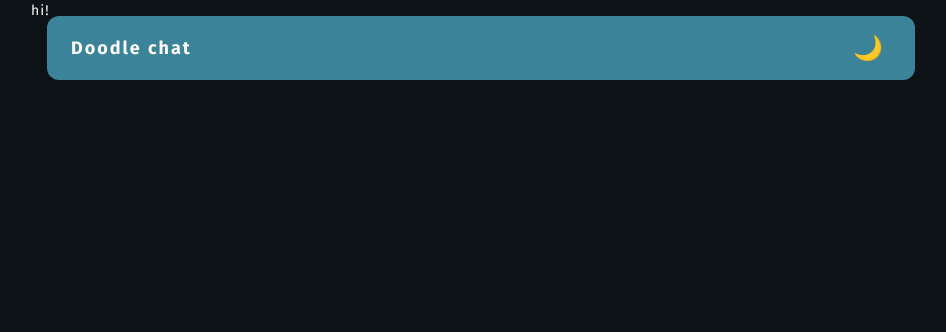
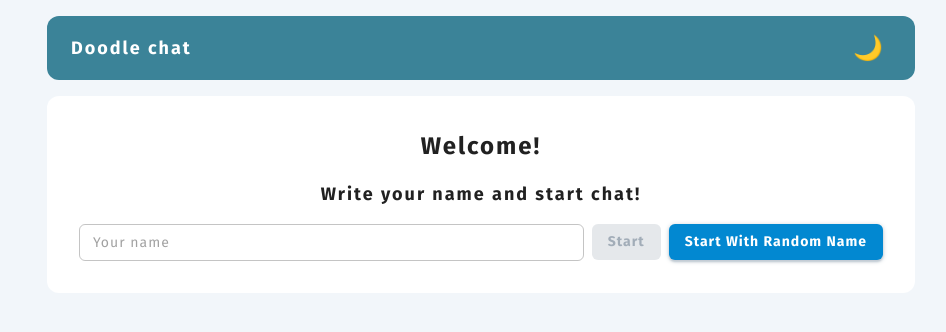
Before and after one commit to mazziar/chat_interface, a Next.js app: page / in a window 1280 px wide. Shown: the top 332 px of the page, without its empty margins (159-1105 px from the left). Built offline with nearby package versions, Linux system fonts and the light colour scheme.

Commit message:
feat: implement main page(get author name)

```diff
--- a/app/(main)/layout.tsx
+++ b/app/(main)/layout.tsx
@@ -1,6 +1,8 @@
-import Providers from "@/core/provider";
 import ThemeRegistry from "@/theme";
 import MainLayout from "@/ui/layout/mainLayout";
+import dynamic from "next/dynamic";
+
+const Providers = dynamic(() => import('../../core/provider'), { ssr: !!false });
 
 export default function AppLayout({
   children,
--- a/app/(main)/page.tsx
+++ b/app/(main)/page.tsx
@@ -1,7 +1,8 @@
+import MainPage from "@/ui/pages/main";
+import { Box } from "@mui/material";
+
 export default function Home() {
-  return (
-    <div >
-      hi!
-    </div>
-  );
+  return <Box sx={{ py: 12, px: 2 }}>
+    <MainPage />
+  </Box>;
 }
--- a/core/features/sessionSlice.ts
+++ b/core/features/sessionSlice.ts
@@ -2,11 +2,14 @@ import { createSlice } from '@reduxjs/toolkit';
 
 type SessionType = {
   token: string;
+  name: string;
 };
 
 const initialState = {
   token:
     typeof window !== 'undefined' ? window.localStorage.getItem('auth-token') : '',
+  name:
+    typeof window !== 'undefined' ? window.localStorage.getItem('user-name') : '',
 } as SessionType;
 
 export const Session = createSlice({
@@ -22,6 +25,14 @@ export const Session = createSlice({
       state.token = '';
       window.localStorage.removeItem('auth-token');
     },
+    setName: (state, action) => {
+      state.name = action.payload;
+      window.localStorage.setItem('user-name', action.payload);
+    },
+    removeName: (state) => {
+      state.name = '';
+      window.localStorage.removeItem('user-name');
+    },
   },
 });
 
@@ -29,5 +40,7 @@ export const {
   reset,
   setToken,
   removeToken,
+  setName,
+  removeName,
 } = Session.actions;
 export default Session.reducer;
--- a/theme/index.tsx
+++ b/theme/index.tsx
@@ -22,8 +22,8 @@ export default function ThemeRegistry({
   children: React.ReactNode;
 }) {
   const isDarkTheme = useAppSelector((state) => state.settingSlice.darkTheme);
-  const palette = !isDarkTheme ? darkTheme : lightTheme;
-  const shadows = !isDarkTheme ? shadowsDark : shadowsLight;
+  const palette = isDarkTheme ? darkTheme : lightTheme;
+  const shadows = isDarkTheme ? shadowsDark : shadowsLight;
 
   const themeOptions: any = useMemo(
     () => ({
--- a/ui/layout/chatLayout/index.tsx
+++ b/ui/layout/chatLayout/index.tsx
@@ -17,7 +17,7 @@ export default function ChatLayout({
         display: 'flex',
         flexDirection: 'column',
         minHeight: '100vh',
-        backgroundImage: `linear-gradient(rgba(0, 0, 0, ${isDarkTheme ? 0 : 0.6}), rgba(0, 0, 0, ${isDarkTheme ? 0 : 0.6})), url('/Body BG.png')`,
+        backgroundImage: `linear-gradient(rgba(0, 0, 0, ${isDarkTheme ? 0.6 : 0}), rgba(0, 0, 0, ${isDarkTheme ? 0 : 0})), url('/Body BG.png')`,
         backgroundSize: 'cover',
         backgroundPosition: 'center',
         backgroundRepeat: 'no-repeat',
--- /dev/null
+++ b/ui/pages/main/index.tsx
@@ -0,0 +1,82 @@
+'use client';
+
+import { useEffect, useState } from 'react';
+import { useRouter } from 'next/navigation';
+import { Grid, TextField, Button, Typography } from '@mui/material';
+import { useAppDispatch, useAppSelector } from '@/core/hooks';
+import { setName } from '@/core/features/sessionSlice';
+
+const generateGuestName = () => `Guest${Math.floor(1000 + Math.random() * 9000)}`;
+
+export default function MainPage() {
+  const router = useRouter();
+  const dispatch = useAppDispatch();
+  const name = useAppSelector((state) => state.sessionSlice.name);
+  const [inputValue, setInputValue] = useState('');
+
+  useEffect(() => {
+    if (name) {
+      router.push('/chat');
+    }
+  }, [name, router]);
+
+  const startWithName = (newName: string) => {
+    dispatch(setName(newName));
+    router.push('/chat');
+  };
+
+  const handleSubmit = () => {
+    startWithName(inputValue.trim() || generateGuestName());
+  };
+
+  const handleRandomName = () => {
+    startWithName(generateGuestName());
+  };
+
+  if (name) {
+    return (
+      <Grid sx={{ textAlign: 'center', p: 4 }}>
+        <Typography variant="h5">Welcome, {name}!</Typography>
+      </Grid>
+    );
+  }
+
+  return (
+    <Grid sx={{ textAlign: 'center', p: 4, bgcolor: 'background.paper', borderRadius: 2 }}>
+      <Typography variant="h4" sx={{ mb: 2 }}>
+        Welcome!
+      </Typography>
+
+      <Typography variant="h6" sx={{ mb: 2 }}>
+        Write your name and start chat!
+      </Typography>
+
+      <Grid container direction="row" spacing={1} >
+        <Grid size='grow'>
+          <TextField
+            size="small"
+            fullWidth
+            placeholder="Your name"
+            value={inputValue}
+            onChange={(e) => setInputValue(e.target.value)}
+            onKeyDown={(e) => {
+              if (e.key === 'Enter') handleSubmit();
+            }}
+          />
+        </Grid>
+
+        <Grid>
+          <Button variant="contained" disabled={!inputValue.trim()} onClick={handleSubmit}>
+            Start
+          </Button>
+        </Grid>
+
+        <Grid>
+          <Button variant="contained" color='info' onClick={handleRandomName}>
+            Start with random name
+          </Button>
+        </Grid>
+      </Grid>
+    </Grid>
+  );
+}
```
